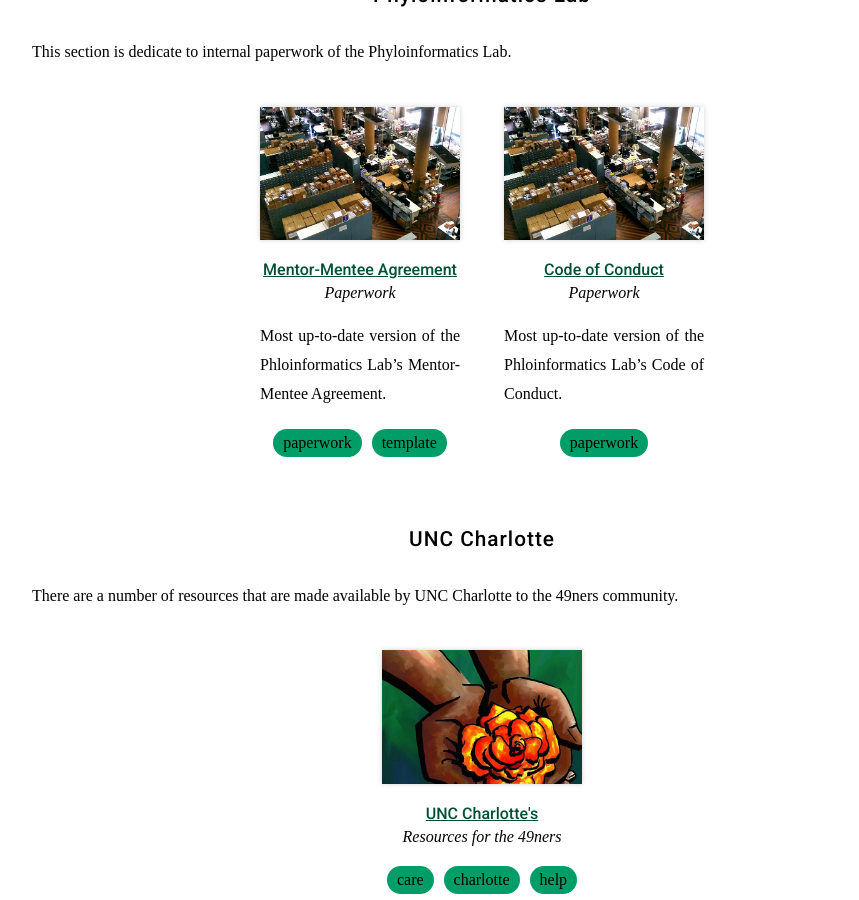
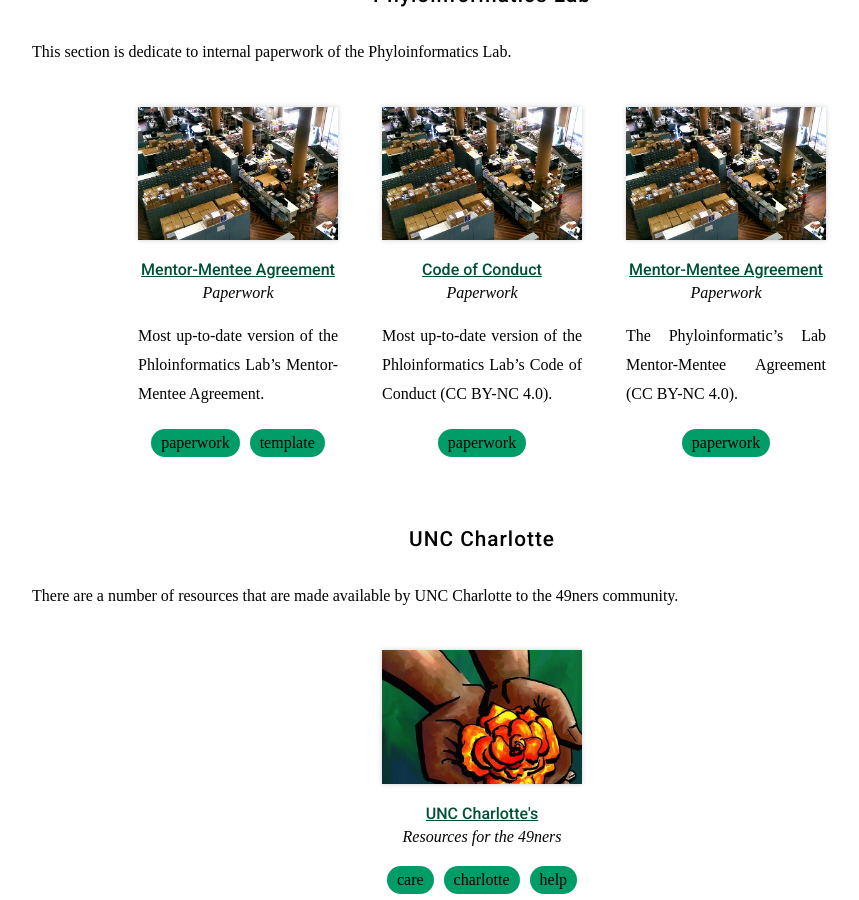
Before and after one commit to machadodj/machadodj.github.io, a Jekyll site: the page built from resources/index.md, in a window 1280 px wide and 900 px high, scrolled down 3730 px. Shown: the whole window, without its empty margins (158-1017 px from the left). Built offline with Jekyll 4.4.1, drawn with Linux system fonts in a browser that asks for light colours; nearby versions of some CDN libraries; some web fonts are replaced.

Commit message:
Update tools.yaml
Included Mentor-Mentee Agreement.

```diff
--- a/_data/tools.yaml
+++ b/_data/tools.yaml
@@ -141,7 +141,16 @@
   group: lab
   image: images/paperwork.jpg
   link: https://docs.google.com/document/d/1Vh4gkFt78FggikttYNrJHzd7AEhZkMI5/edit#heading=h.tx900u4hisdb
-  description: Most up-to-date version of the Phloinformatics Lab's Code of Conduct.
+  description: Most up-to-date version of the Phloinformatics Lab's Code of Conduct (CC BY-NC 4.0).
+  tags:
+    - paperwork
+
+- title: Mentor-Mentee Agreement
+  subtitle: Paperwork
+  group: lab
+  image: images/paperwork.jpg
+  link: https://docs.google.com/document/d/1Vh4gkFt78FggikttYNrJHzd7AEhZkMI5/edit#heading=h.tx900u4hisdb
+  description: The Phyloinformatic's Lab Mentor-Mentee Agreement (CC BY-NC 4.0).
   tags:
     - paperwork
 
```
